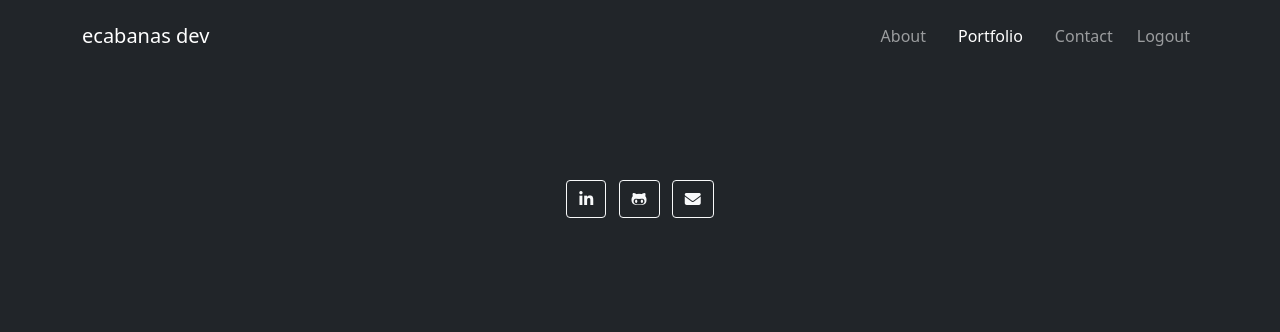
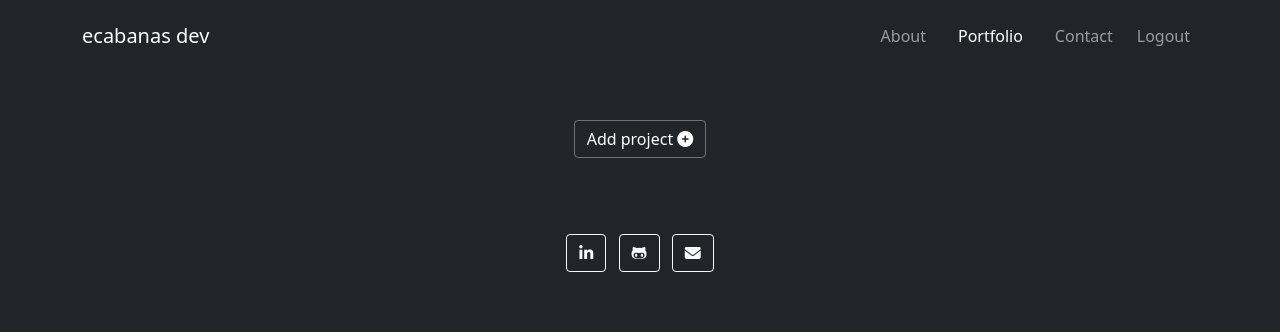
Before and after one commit to ecabanasv/ci-pp4-portfolio, a Django app: page /portfolio/ in a window 1280 px wide. Shown: the top 332 px of the page. Run offline with Django 3.2, Linux system fonts and the light colour scheme; the visitor is signed in with stand-in values (Sample User, id 1); data that the repository does not hold is empty; some libraries are stand-ins or nearby versions.

Commit message:
Added add project, edit and delete project button

```diff
--- a/templates/portfolio.html
+++ b/templates/portfolio.html
@@ -1,5 +1,12 @@
 {% extends "base.html" %} {% block content %}
 <div class="row">
+  {% if user.is_superuser %}
+  <div class="col-md-12 mb-3 d-flex justify-content-center">
+    <a href="{% url 'project_create' %}" class="btn btn-secondary bg-dark text-white"
+      >Add project <i class="fa-solid fa-circle-plus"></i></a
+    >
+  </div>
+  {% endif %}
   {% for project in projects %}
   <div class="col-md-4">
     <div class="card mb-4 shadow-sm bg-dark">
@@ -12,7 +19,12 @@
       <img class="card-img-top" src=" {{ project.image_main.url }}" />
       {% endif %}
       <div class="card-body text-center">
-        <h5 class="card-title">{{ project.title }}</h5>
+        <h5 class="card-title">{{ project.title }}        {% if user.is_superuser %}
+          <a href="{% url 'project_update' project.slug  %}" class="text-warning"
+            ><i class="fa-solid fa-pen-to-square"></i></a>
+          <a href="{% url 'project_delete' project.slug  %}" class="text-danger"
+            ><i class="fa-solid fa-trash"></i></a>
+          {% endif %}</h5>
         <a href="{{ project.github_url }}" target="_blank" class="text-white"
           ><i class="fa-brands fa-github"></i
         ></a>
@@ -22,12 +34,6 @@
         <a href="{% url 'project_detail' project.slug  %}" class="text-white"
           ><i class="fa-solid fa-circle-info"></i
         ></a>
-        {% if user.is_superuser %}
-        <a href="{% url 'project_update' project.slug  %}" class="text-warning"
-          ><i class="fa-solid fa-pen-to-square"></i></a>
-        <a href="{% url 'project_delete' project.slug  %}" class="text-danger"
-          ><i class="fa-solid fa-trash"></i></a>
-        {% endif %}
       </div>
     </div>
   </div>
```
